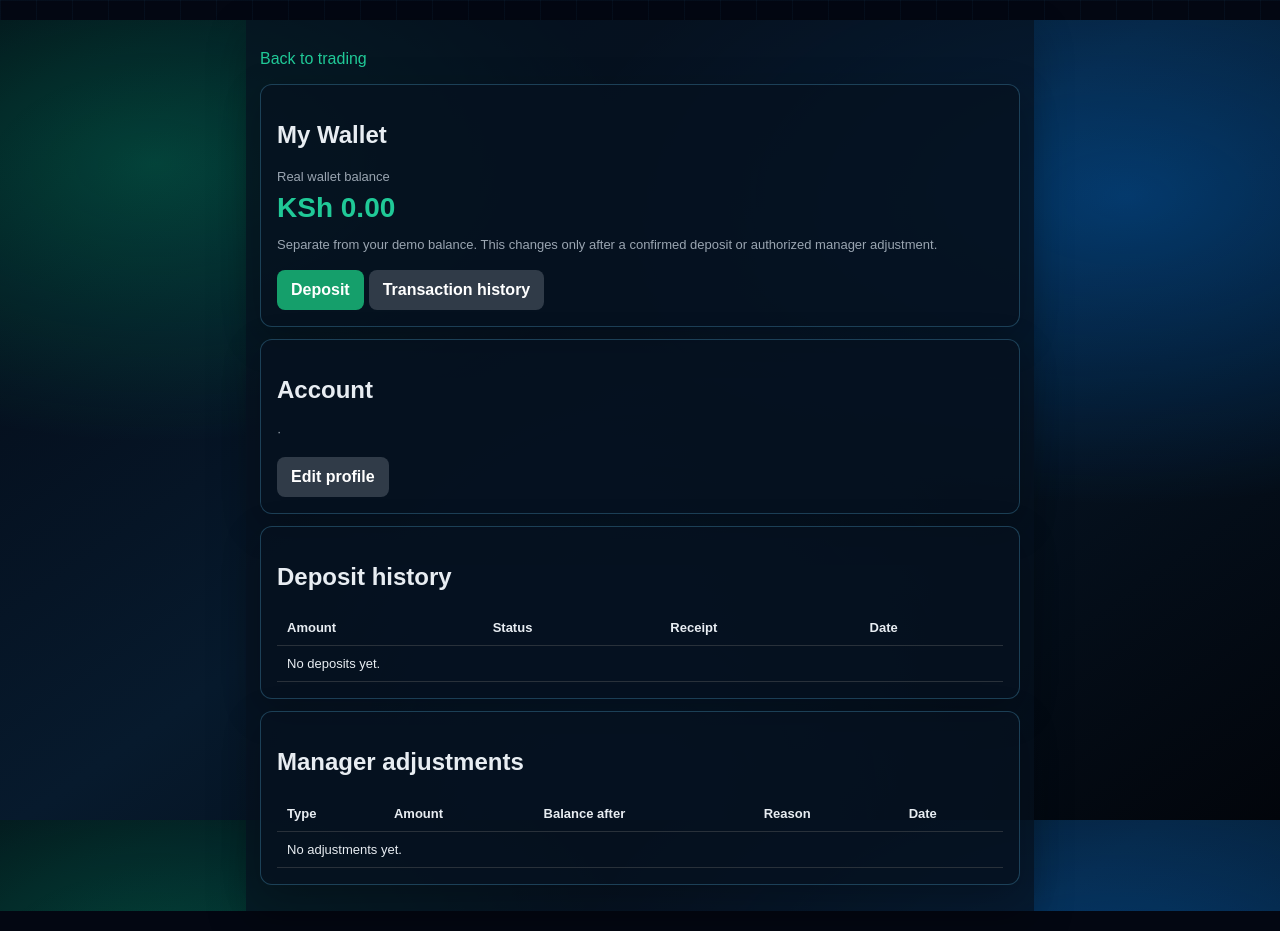
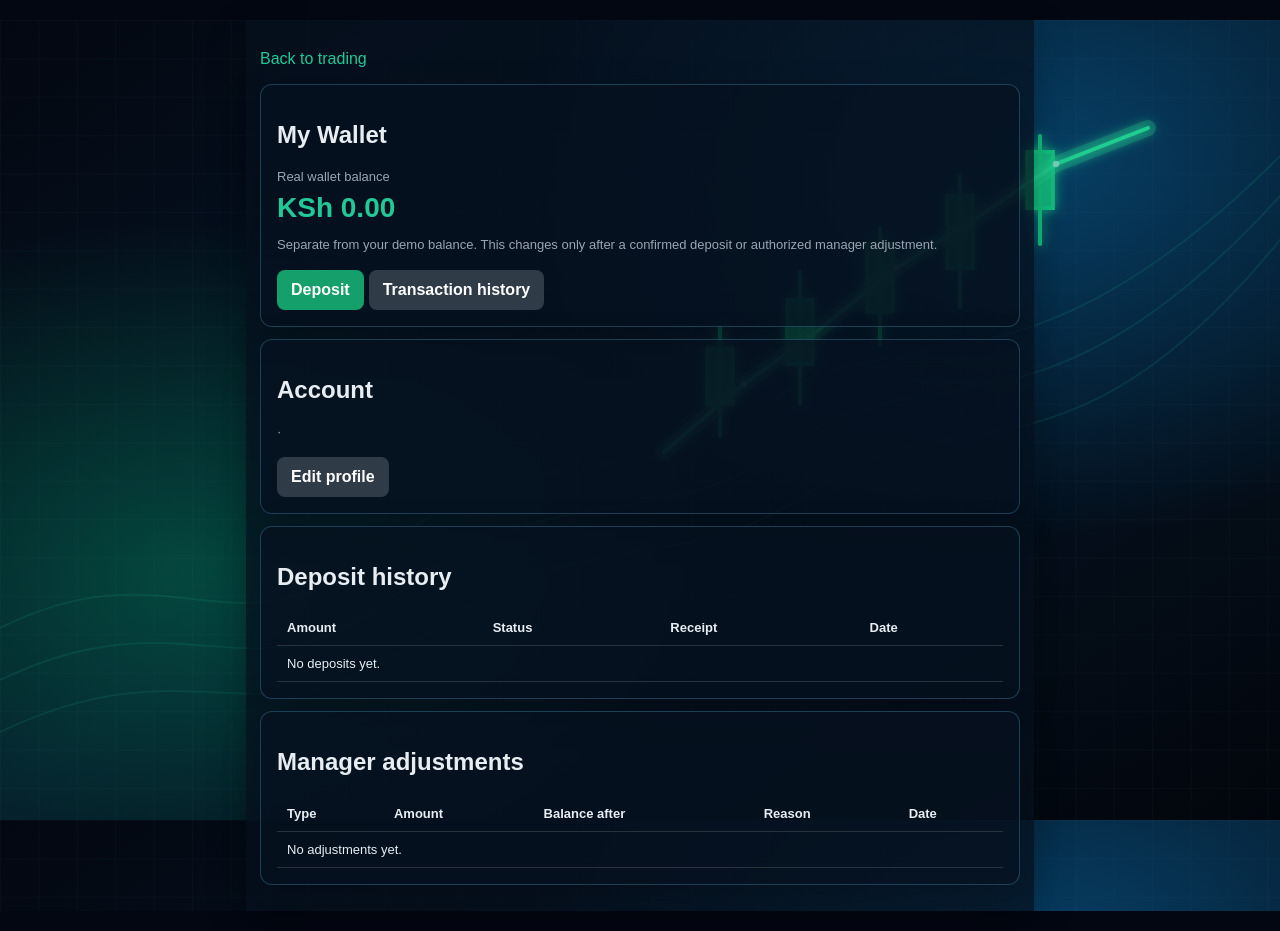
Before and after one commit to maishrobert274-web/TRADEon, a Python web app: template templates/wallet.html in a window 1280 px wide. Run offline with Jinja, Linux system fonts and the light colour scheme; the template is opened without the code that fills it, so the values that code supplies are empty.

Commit message:
Use selected TRADEON background artwork on all pages

```diff
--- a/templates/wallet.html
+++ b/templates/wallet.html
@@ -6,10 +6,11 @@ header,.top,.navbar{background:rgba(5,12,22,.91)!important;backdrop-filter:blur(
 main,.container,.card,.panel,form,.content,.box{background-color:rgba(11,19,31,.88)!important;border-color:rgba(93,133,163,.28)!important}
 a,button{transition:background-color .15s ease}
 
-</style><style id="tradeon-visible-background">
+</style>
+<style id="tradeon-visible-background">
 html,body{min-height:100%;background:#030712!important}
-body{background-image:radial-gradient(ellipse at 12% 18%,rgba(0,226,150,.25) 0%,transparent 30%),radial-gradient(ellipse at 88% 22%,rgba(0,132,255,.32) 0%,transparent 35%),radial-gradient(ellipse at 50% 100%,rgba(0,70,130,.28) 0%,transparent 45%),linear-gradient(145deg,#030712 0%,#071a2d 48%,#02050b 100%)!important;background-attachment:fixed!important;position:relative}
-body:before{content:"";position:fixed;inset:0;z-index:-1;pointer-events:none;background-image:linear-gradient(rgba(65,160,210,.055) 1px,transparent 1px),linear-gradient(90deg,rgba(65,160,210,.055) 1px,transparent 1px);background-size:36px 36px;mask-image:linear-gradient(to bottom,black,transparent 88%)}
+body{background-image:url('/static/tradeon-background.svg')!important;background-repeat:no-repeat!important;background-position:center center!important;background-size:cover!important;background-attachment:fixed!important}
+body:before{content:none!important}
 header,.top,.navbar{background:rgba(3,10,22,.76)!important;backdrop-filter:blur(16px);border-color:rgba(41,220,166,.32)!important}
 .card,.panel,form,.content,.box,.wrap .card,.below-actions,.open-positions{background:rgba(6,17,31,.72)!important;border-color:rgba(74,157,192,.34)!important;box-shadow:0 12px 38px rgba(0,0,0,.24)}
 </style>
```
